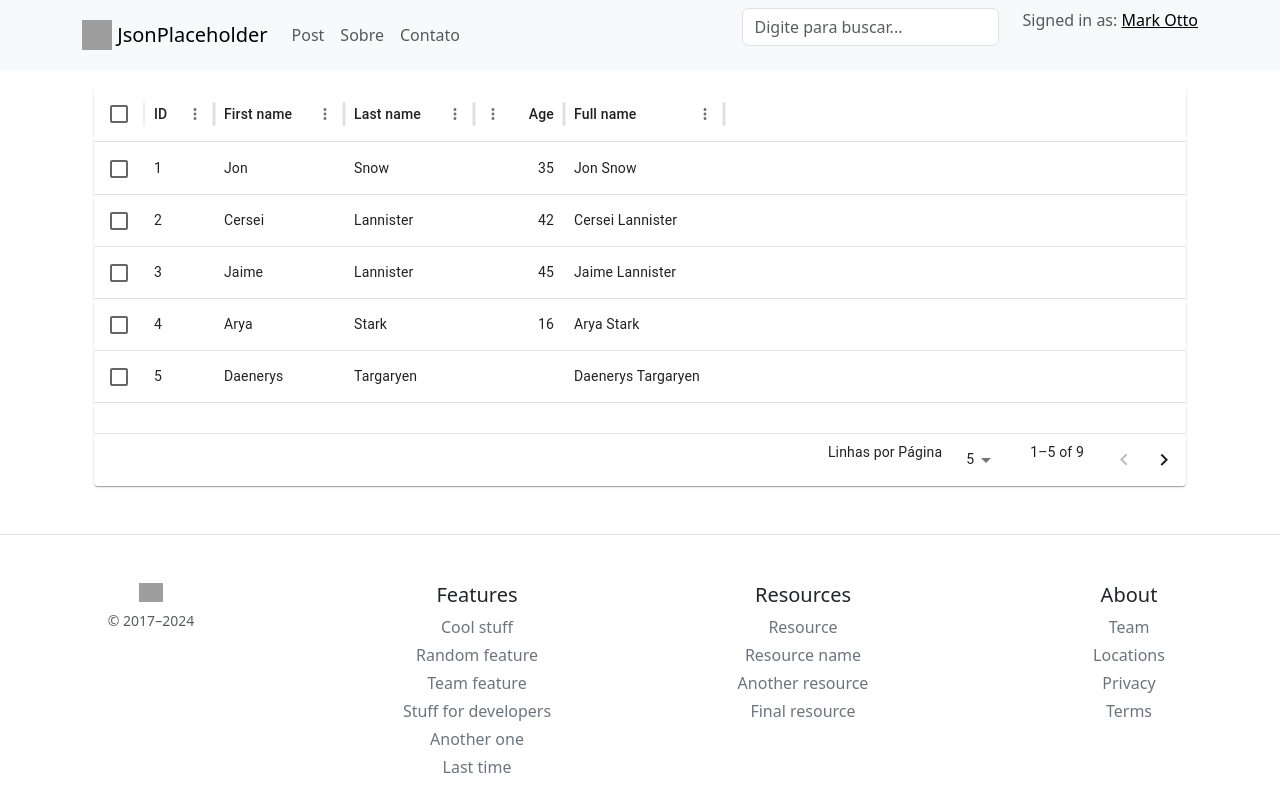
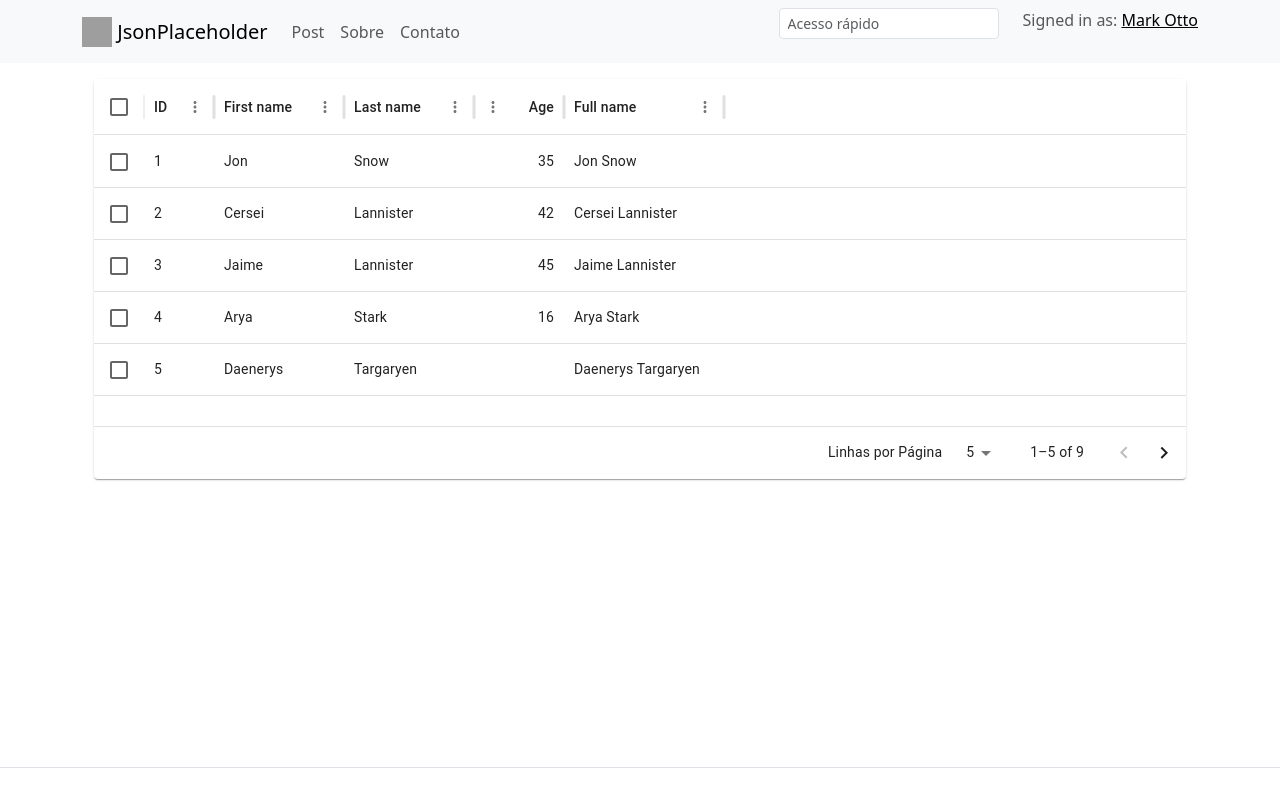
Before and after one commit to angelolustosa/react-post-app, a React (Vite) app: page /home in a window 1280 px wide. Shown: the top 800 px of the page. Built offline with nearby package versions, Linux system fonts and the light colour scheme; grey boxes are pictures that could not be loaded.

Commit message:
Ajuste para deixar o footer abaixo da visualização

```diff
--- a/src/components/autocomplete/AutoCompleteInput.jsx
+++ b/src/components/autocomplete/AutoCompleteInput.jsx
@@ -27,6 +27,7 @@ const AutoCompleteInput = ({ options }) => {
 
     // Funções para controlar o foco no input
     const handleFocus = () => {
+        setIsFocused(true);
         setFilteredOptions(options); // Quando o input receber foco, exibe todas as opções
     };
 
@@ -38,8 +39,10 @@ const AutoCompleteInput = ({ options }) => {
         <div className="autocomplete-container" style={{ position: 'relative' }}>
             <InputGroup className="mb-3">
                 <Form.Control
+                size='sm'
                     type="text"
-                    placeholder="Digite para buscar..."
+                    placeholder="Acesso rápido"
+                    className=" mr-sm-2"
                     value={searchTerm}
                     onChange={handleSearch}
                     onFocus={handleFocus} // Adiciona a lógica para mostrar todas as opções ao focar
--- a/src/index.css
+++ b/src/index.css
@@ -1,3 +1,11 @@
 #root {
   text-align: center;
 }
+
+.page-container {
+  min-height: 80vh;
+}
+
+.MuiTablePagination-selectLabel, .MuiTablePagination-displayedRows  {
+  margin-top: 1em;
+}
--- a/src/pages/contato/Contato.jsx
+++ b/src/pages/contato/Contato.jsx
@@ -2,6 +2,6 @@ import React from 'react'
 
 export const Contato = () => {
   return (
-    <div>Contato</div>
+    <div className='page-container'>Contato</div>
   )
 }
--- a/src/pages/home/Home.jsx
+++ b/src/pages/home/Home.jsx
@@ -1,12 +1,10 @@
 import React from 'react'
-import { Header } from '../../components/header/Header'
-import { Footer } from '../../components/footer/Footer'
 import Table from '../../components/table/Table'
 import { Container } from 'react-bootstrap'
 
 export const Home = () => {
     return (
-        <div>
+        <div className='page-container'>
             <Container>
                 <Table />
             </Container>
--- a/src/pages/post/Post.jsx
+++ b/src/pages/post/Post.jsx
@@ -2,6 +2,6 @@ import React from 'react'
 
 export const Post = () => {
   return (
-    <div>Post</div>
+    <div className='page-container'>Post</div>
   )
 }
--- a/src/pages/sobre/Sobre.jsx
+++ b/src/pages/sobre/Sobre.jsx
@@ -2,6 +2,6 @@ import React from 'react'
 
 export const Sobre = () => {
   return (
-    <div>Sobre</div>
+    <div className='page-container'>Sobre</div>
   )
 }
```
